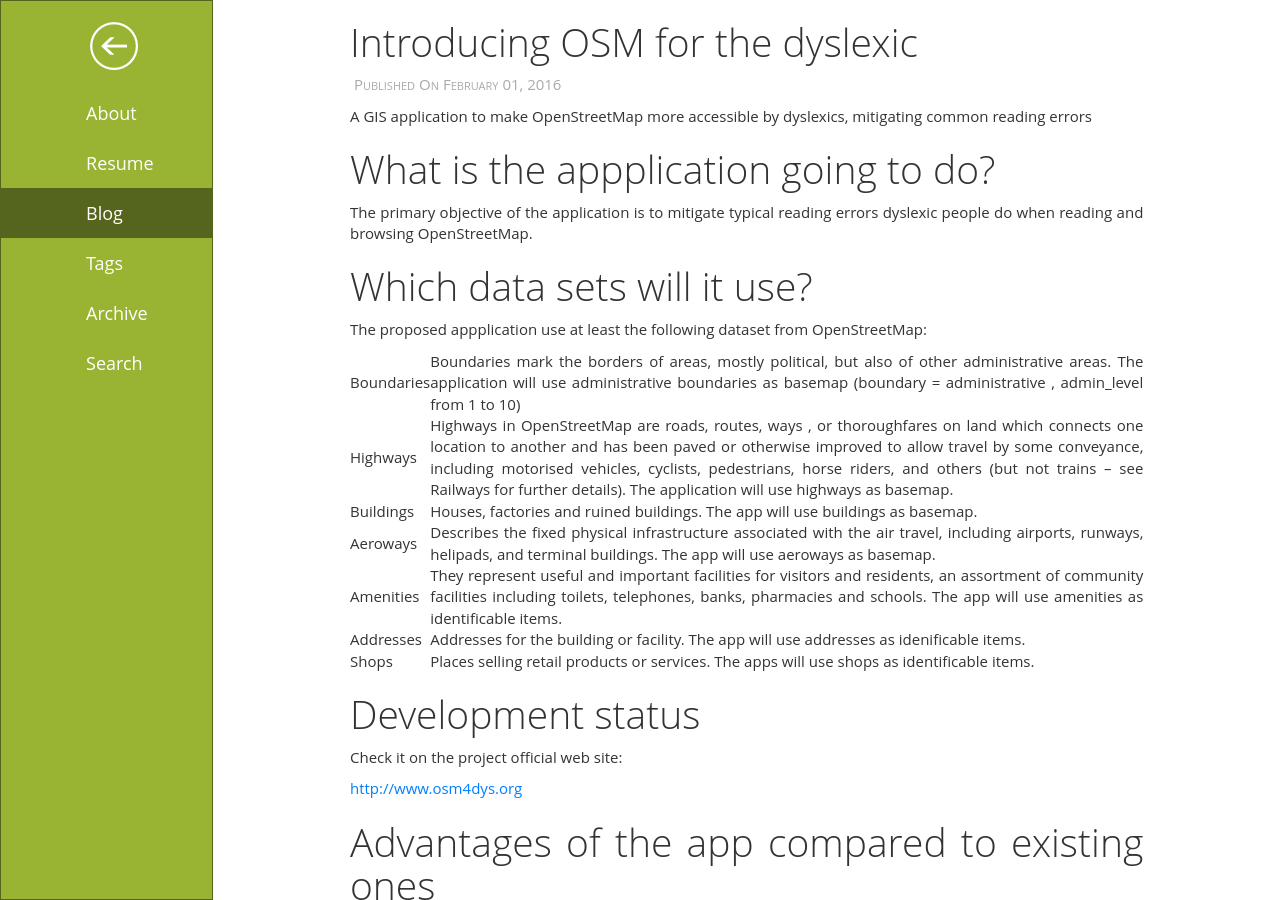
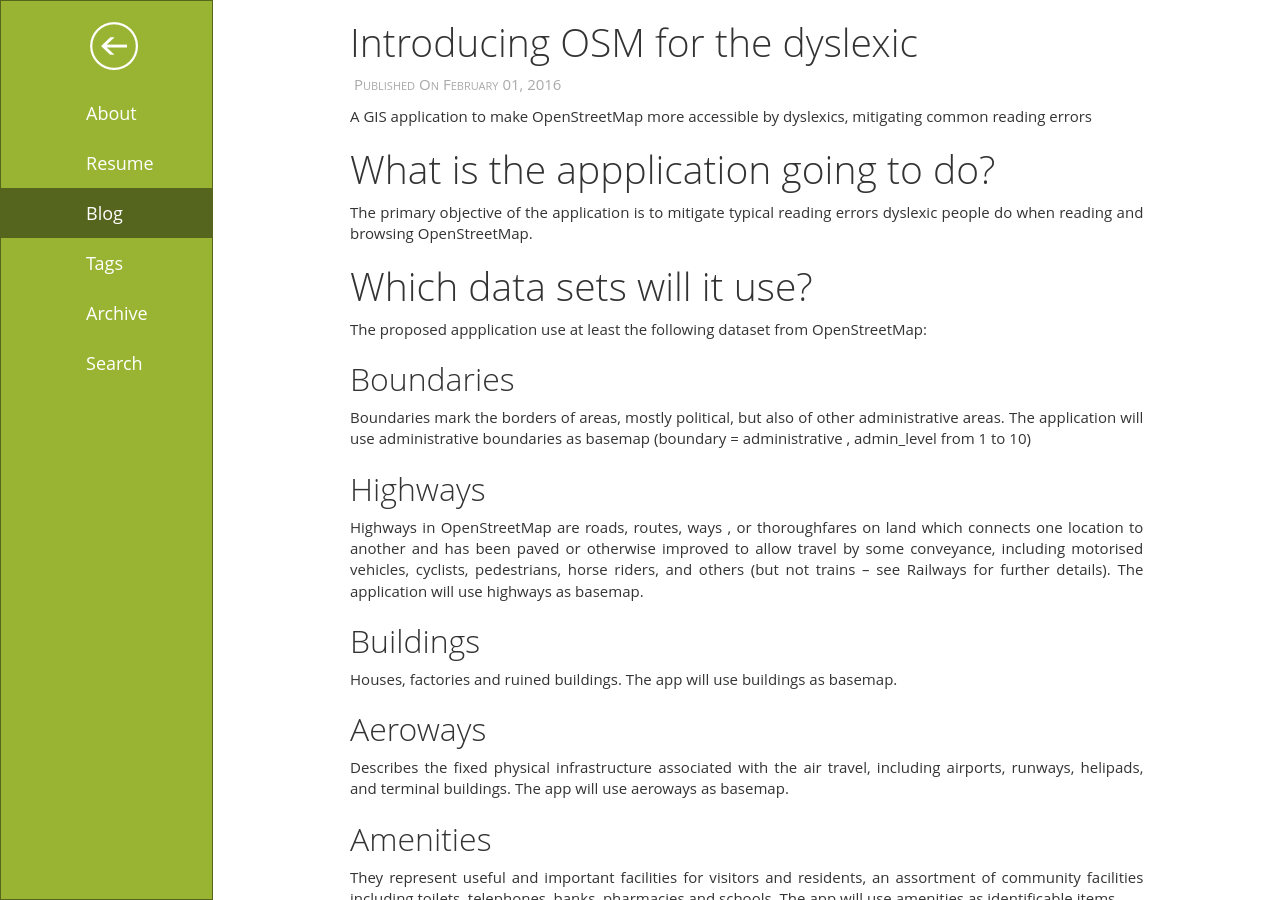
Before and after one commit to develost/develost.github.io, a Jekyll site: the page built from _posts/2016-02-01-introducing-osm4dys.md, in a window 1280 px wide and 900 px high. Built offline with Jekyll 4.4.1, drawn with Linux system fonts in a browser that asks for light colours; comment, search, counter and statistics services are not loaded.

Commit message:
mod data

```diff
--- a/_posts/2016-02-01-introducing-osm4dys.md
+++ b/_posts/2016-02-01-introducing-osm4dys.md
@@ -14,15 +14,36 @@
 The primary objective of the application is to mitigate typical reading errors dyslexic people do when reading and browsing OpenStreetMap.
 
 # Which data sets will it use?
+
 The proposed appplication use at least the following dataset from OpenStreetMap:
 
-| Boundaries | Boundaries mark the borders of areas, mostly political, but also of other administrative areas. The application will use administrative boundaries as basemap (boundary = administrative , admin_level from 1 to 10)
-| Highways   | Highways in OpenStreetMap are roads, routes, ways , or thoroughfares on land which connects one location to another and has been paved or otherwise improved to allow travel by some conveyance, including motorised vehicles, cyclists, pedestrians, horse riders, and others (but not trains – see Railways for further details). The application will use highways as basemap.
-| Buildings  | Houses, factories and ruined buildings. The app will use buildings as basemap. |
-| Aeroways   | Describes the fixed physical infrastructure associated with the air travel, including airports, runways, helipads, and terminal buildings. The app will use aeroways as basemap. |
-| Amenities  | They represent useful and important facilities for visitors and residents, an assortment of community facilities including toilets, telephones, banks, pharmacies and schools. The app will use amenities as identificable items. |
-| Addresses  | Addresses for the building or facility. The app will use addresses as idenificable items. |
-| Shops      | Places selling retail products or services. The apps will use shops as identificable items. |
+## Boundaries
+
+Boundaries mark the borders of areas, mostly political, but also of other administrative areas. The application will use administrative boundaries as basemap (boundary = administrative , admin_level from 1 to 10)
+
+## Highways
+
+Highways in OpenStreetMap are roads, routes, ways , or thoroughfares on land which connects one location to another and has been paved or otherwise improved to allow travel by some conveyance, including motorised vehicles, cyclists, pedestrians, horse riders, and others (but not trains – see Railways for further details). The application will use highways as basemap.
+
+## Buildings
+
+Houses, factories and ruined buildings. The app will use buildings as basemap.
+
+## Aeroways
+
+Describes the fixed physical infrastructure associated with the air travel, including airports, runways, helipads, and terminal buildings. The app will use aeroways as basemap.
+
+## Amenities
+
+They represent useful and important facilities for visitors and residents, an assortment of community facilities including toilets, telephones, banks, pharmacies and schools. The app will use amenities as identificable items.
+
+## Addresses
+
+Addresses for the building or facility. The app will use addresses as idenificable items.
+
+## Shops
+
+Places selling retail products or services. The apps will use shops as identificable items.
 
 
 # Development status
```
